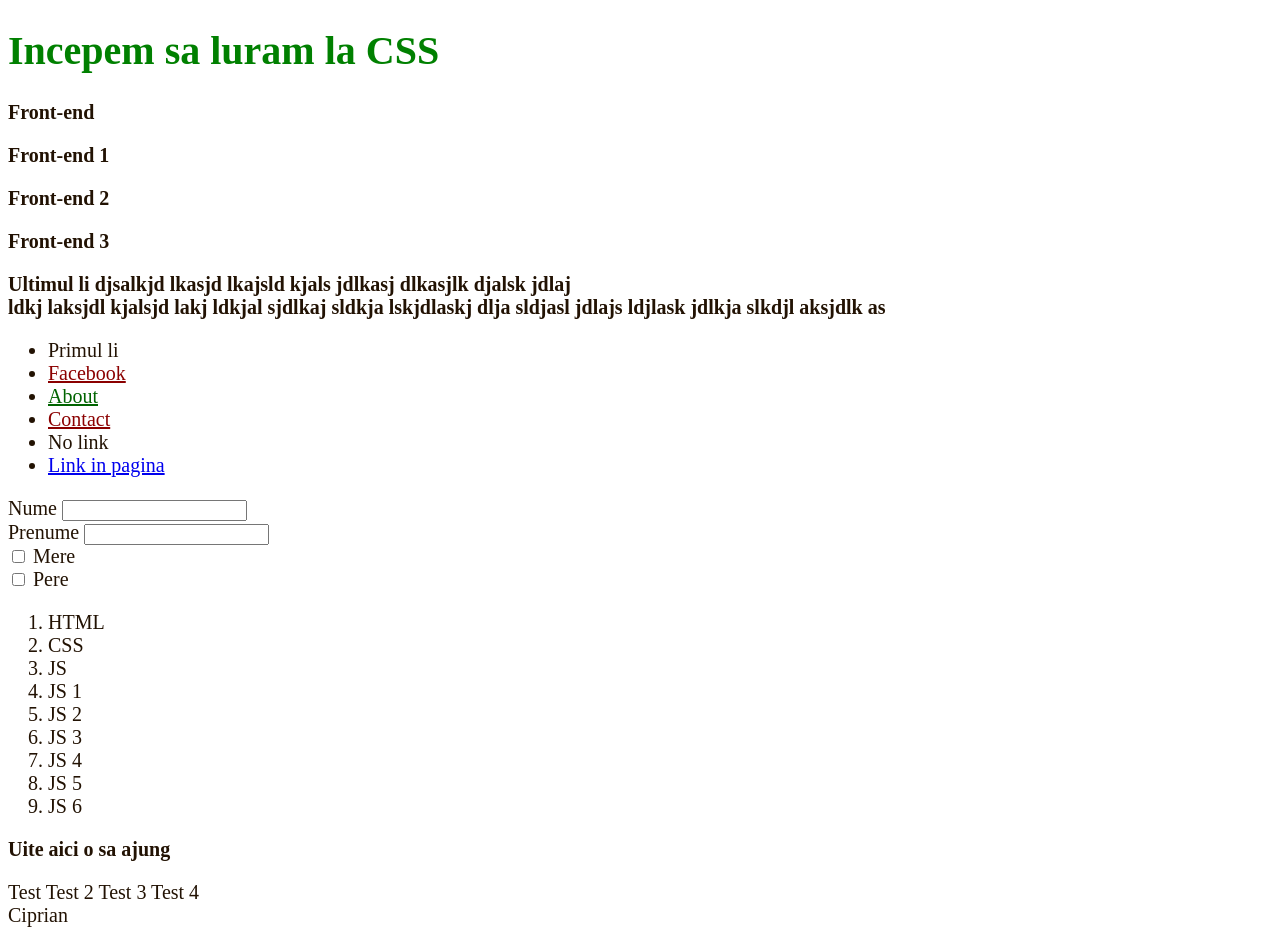
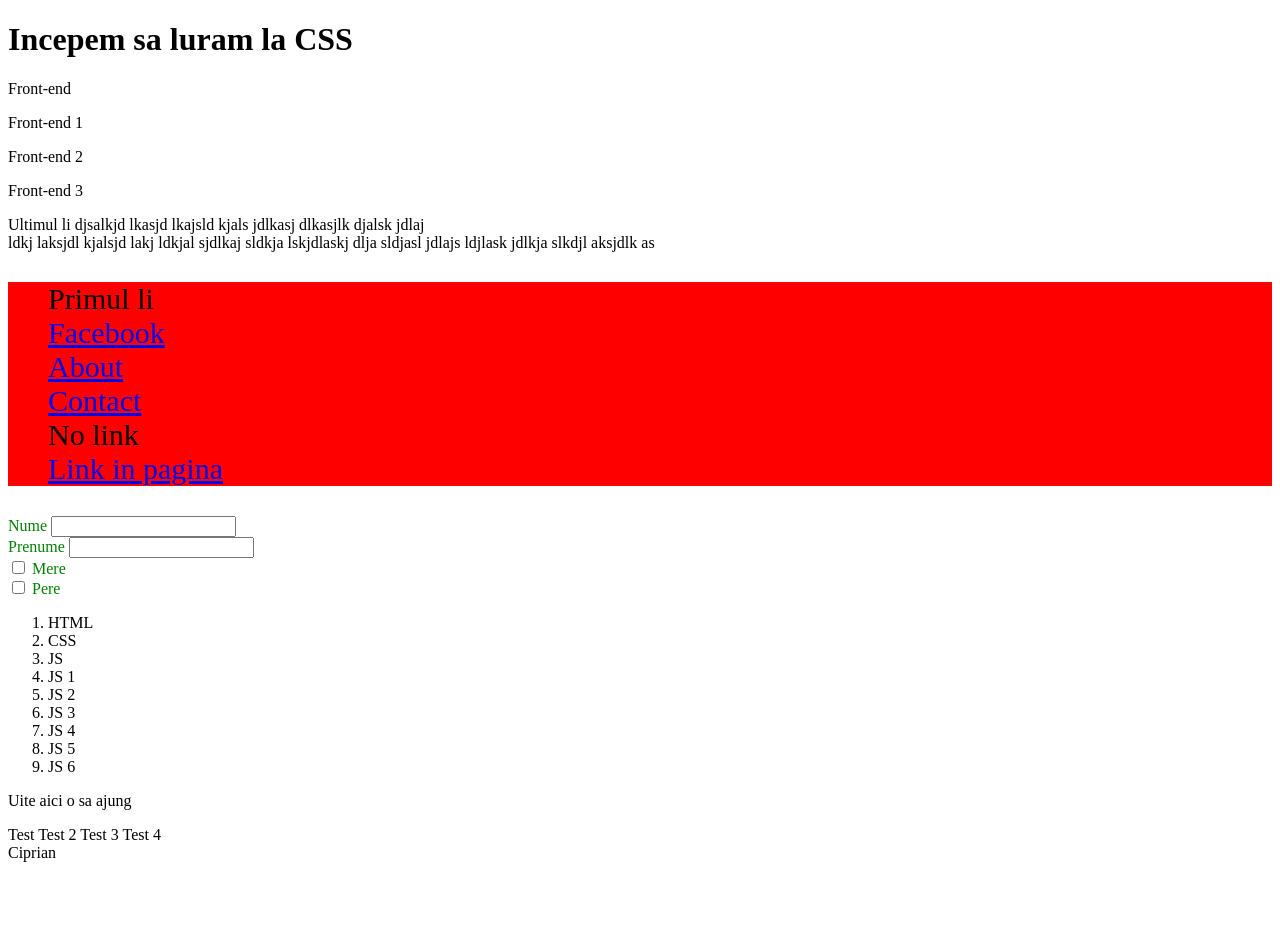
Before and after one commit to TabitaAfloarei/cursWantsome, a plain HTML site: page CSS/practice/index.html in a window 1280 px wide. After the commit the page ends 870 px from the top, so only its background shows below. Drawn offline with Linux system fonts and the light colour scheme; files that its build step writes are made by us from their sources.

Commit message:
Moficiari la curs.

```diff
--- a/CSS/practice/combinatori.css
+++ b/CSS/practice/combinatori.css
@@ -0,0 +1,15 @@
+.list{
+    background-color: red;
+}
+
+.list-red{
+    list-style: none;
+}
+
+.list.list-red{
+    font-size: 30px;
+}
+
+label[for]{
+    color: green;
+}
--- a/CSS/practice/index.html
+++ b/CSS/practice/index.html
@@ -6,7 +6,7 @@
     <title>Document</title>
     <!-- <link rel="stylesheet" href="header.css"> -->
     <!-- <link rel="stylesheet" href="footer.css"> -->
-    <link rel="stylesheet" href="styles.css">
+    <link rel="stylesheet" href="combinatori.css">
     <!-- <style>
         h1{
             color: green;
@@ -26,7 +26,7 @@
     <p>Front-end 3</p>
     <p>Ultimul li djsalkjd lkasjd lkajsld kjals jdlkasj dlkasjlk djalsk jdlaj</br> ldkj laksjdl kjalsjd lakj ldkjal sjdlkaj sldkja lskjdlaskj dlja sldjasl jdlajs ldjlask jdlkja slkdjl aksjdlk as</p>
     <nav>
-        <ul>
+        <ul class="list list-red">
           <li>Primul li</li>
           <li><a class="link" href="https://facebook.com">Facebook</a></li>
           <li><a href="http://about.ro">About</a></li>
@@ -39,7 +39,7 @@
       <form>
         <div>
             <label for="nume">Nume</label>
-            <input name="nume" id="nume" type="text" />
+            <input class="input-el" name="nume" id="nume" type="text" />
         </div>
         <div>
             <label for="prenume">Prenume</label>
```
